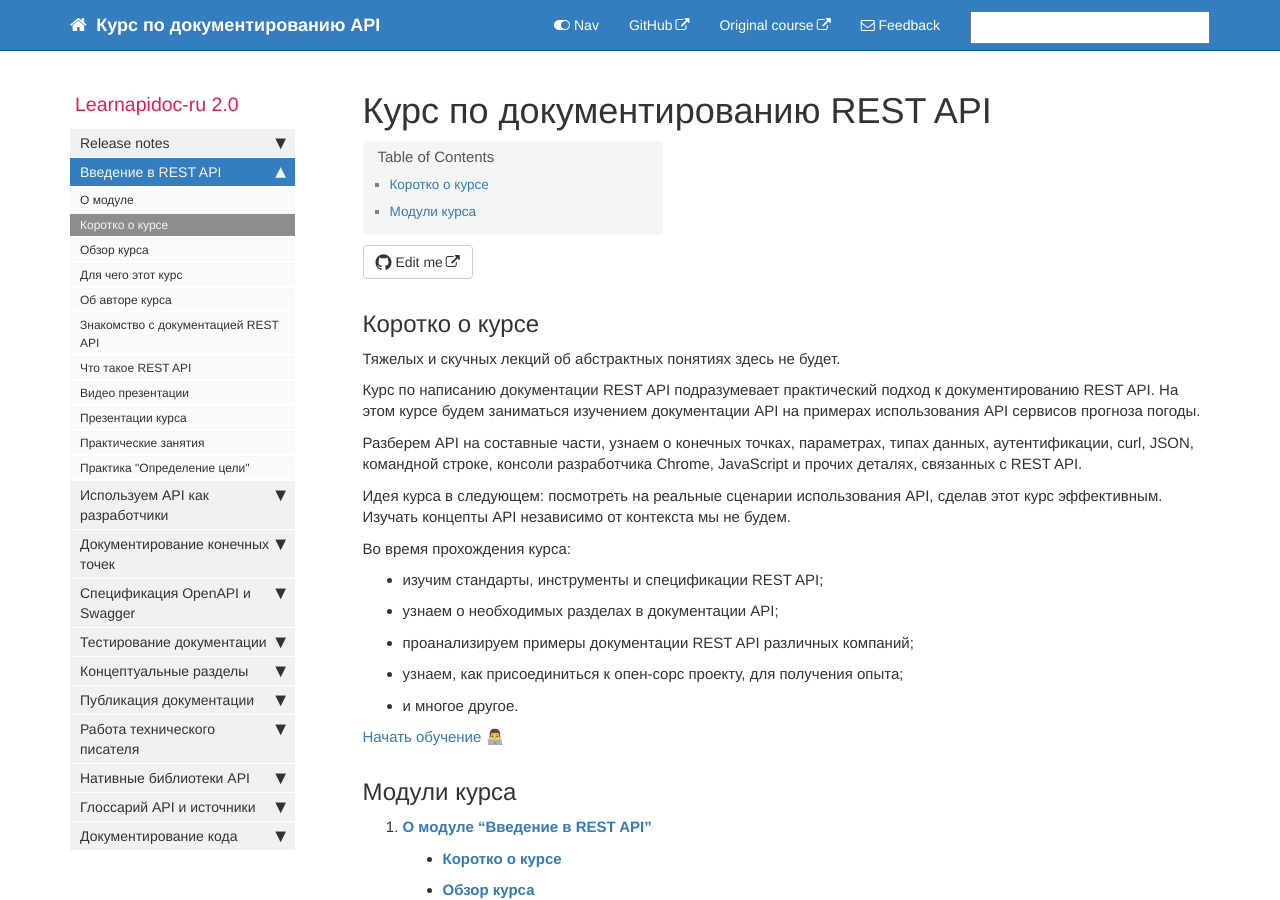
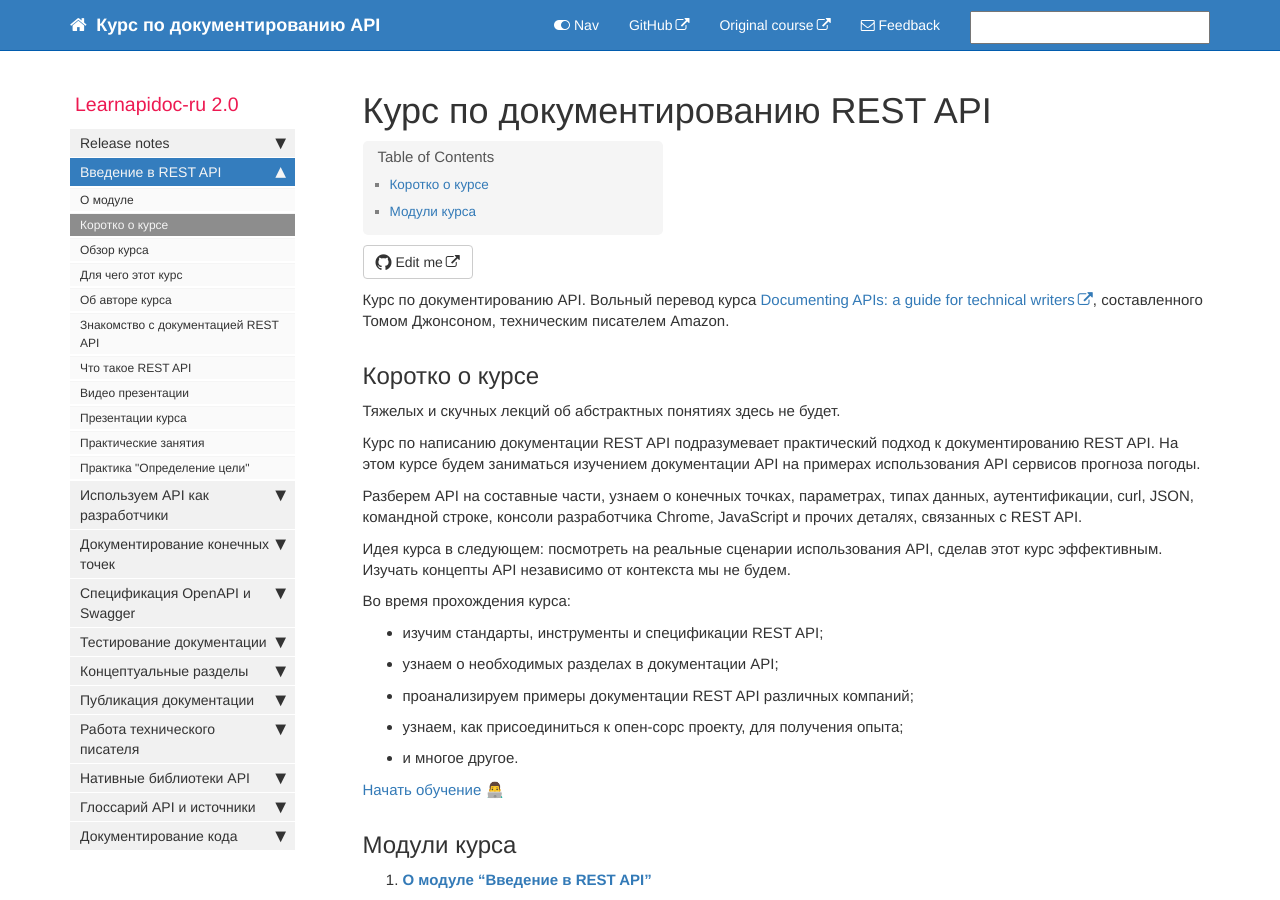
Before and after one commit to Starkovden/Starkovden.github.io, a Jekyll site: the page built from index.md, in a window 1280 px wide and 900 px high. Built offline with Jekyll 4.4.1, drawn with Linux system fonts in a browser that asks for light colours; nearby versions of some CDN libraries; comment, search, counter and statistics services are not loaded.

Commit message:
добавил инфу об оригинале курса

```diff
--- a/index.md
+++ b/index.md
@@ -8,6 +8,7 @@ image: images/seo_image.png
 description: Курс по документированию API. Вольный перевод курса https://idratherbewriting.comlearnapidoc/
 ---
 
+Курс по документированию API. Вольный перевод курса [Documenting APIs: a guide for technical writers](https://idratherbewriting.com/learnapidoc/), составленного Томом Джонсоном, техническим писателем Amazon.
 
 ## Коротко о курсе
 
```
